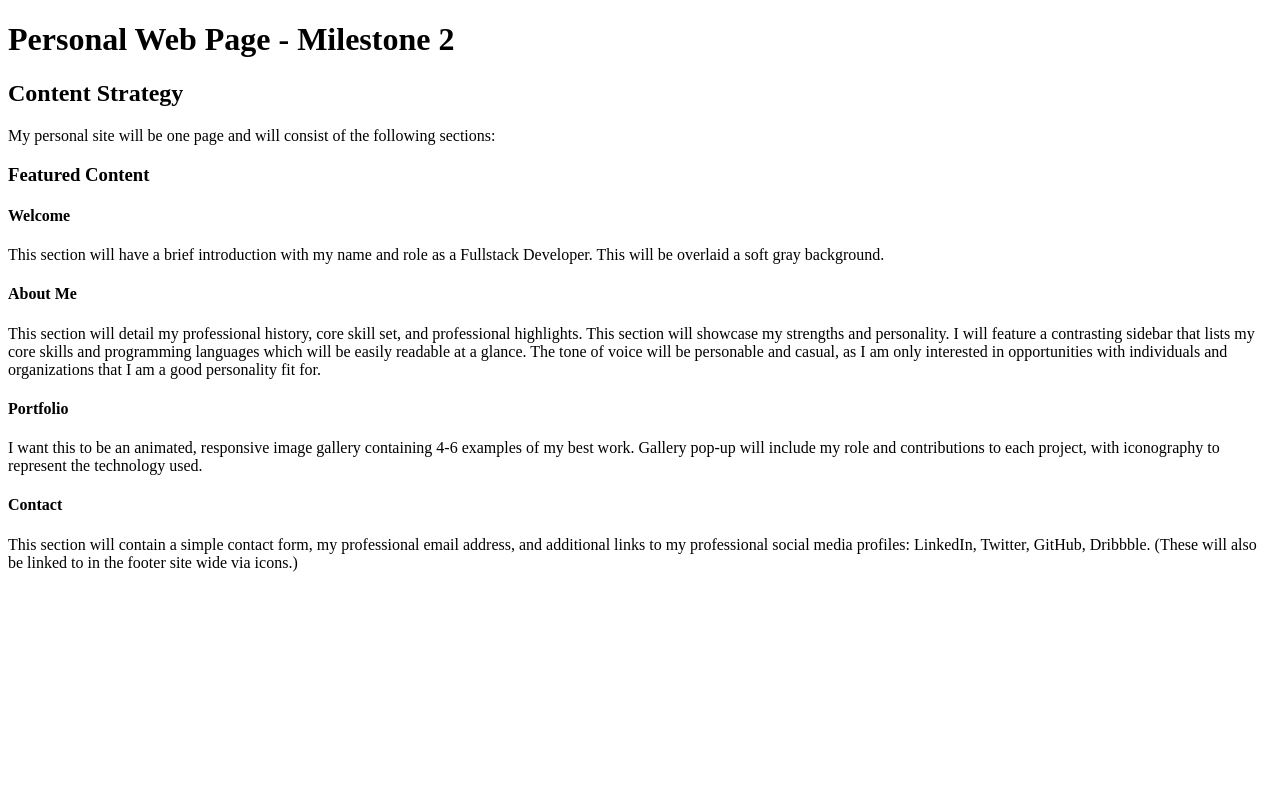
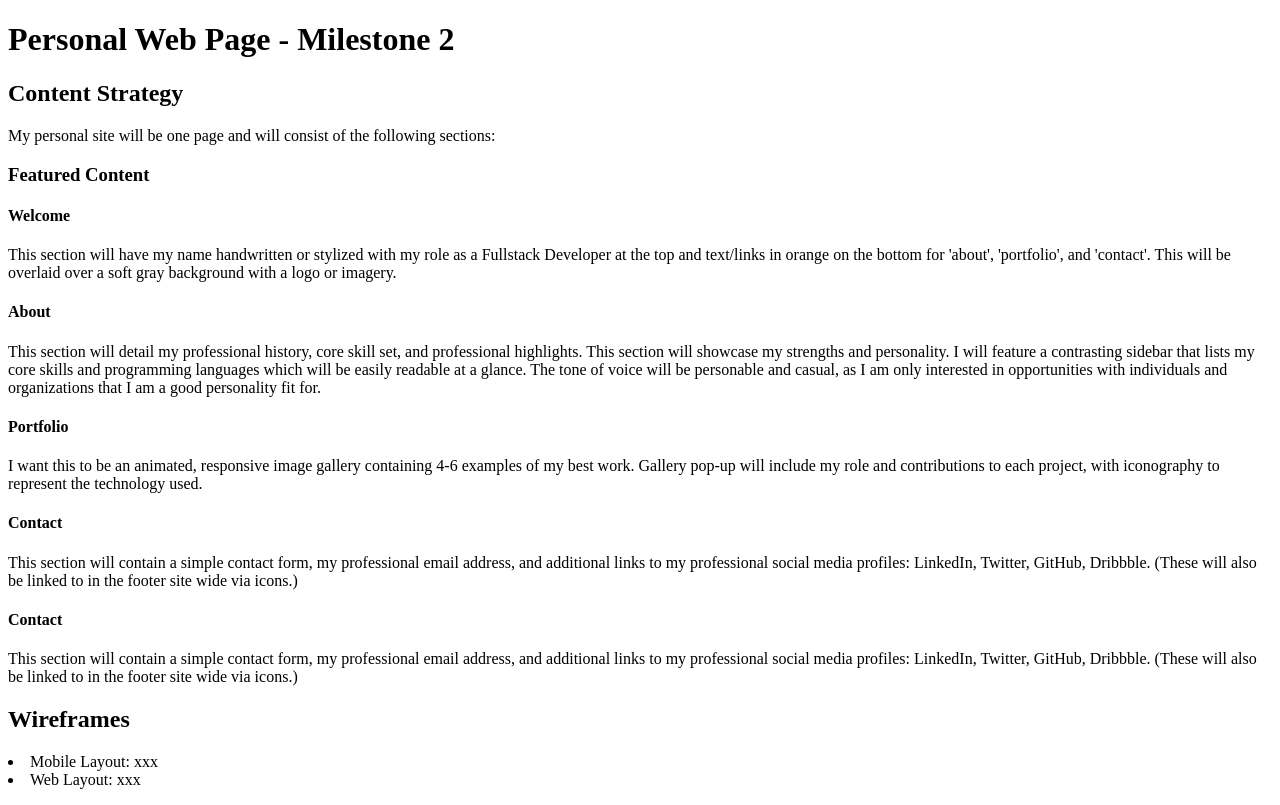
Before and after one commit to LisaLeeNM/lisa-pwp, a PHP site: page /milestone-2.php in a window 1280 px wide. Before the commit the page ends 572 px from the top, so only its background shows below. Run offline with PHP 8.4, Linux system fonts and the light colour scheme.

Commit message:
add description in welcome and about sections

```diff
--- a/public_html/documentation/milestone-2.php
+++ b/public_html/documentation/milestone-2.php
@@ -12,9 +12,9 @@
 		<h3>Featured Content</h3>
 
 			<h4>Welcome</h4>
-			<p>This section will have a brief introduction with my name and role as a Fullstack Developer. This will be overlaid a soft gray background.</p>
+			<p>This section will have my name handwritten or stylized with my role as a Fullstack Developer at the top and text/links in orange on the bottom for 'about', 'portfolio', and 'contact'. This will be overlaid over a soft gray background with a logo or imagery.</p>
 
-			<h4>About Me</h4>
+			<h4>About</h4>
 			<p>This section will detail my professional history, core skill set, and professional highlights. This section will showcase my strengths and personality. I will feature a contrasting sidebar that lists my core skills and programming languages which will be easily readable at a glance. The tone of voice will be personable and casual, as I am only interested in opportunities with individuals and organizations that I am a good personality fit for.</p>
 
 			<h4>Portfolio</h4>
@@ -23,5 +23,13 @@
 			<h4>Contact</h4>
 			<p>This section will contain a simple contact form, my professional email address, and additional links to my professional social media profiles: LinkedIn, Twitter, GitHub, Dribbble. (These will also be linked to in the footer site wide via icons.)</p>
 
+			<h4>Contact</h4>
+			<p>This section will contain a simple contact form, my professional email address, and additional links to my professional social media profiles: LinkedIn, Twitter, GitHub, Dribbble. (These will also be linked to in the footer site wide via icons.)</p>
+
+	<h2>Wireframes</h2>
+	<ul></ul>
+	<li>Mobile Layout: xxx</li>
+	<li>Web Layout: xxx</li>
+	<ul></ul>
 </body>
 </html>
```
